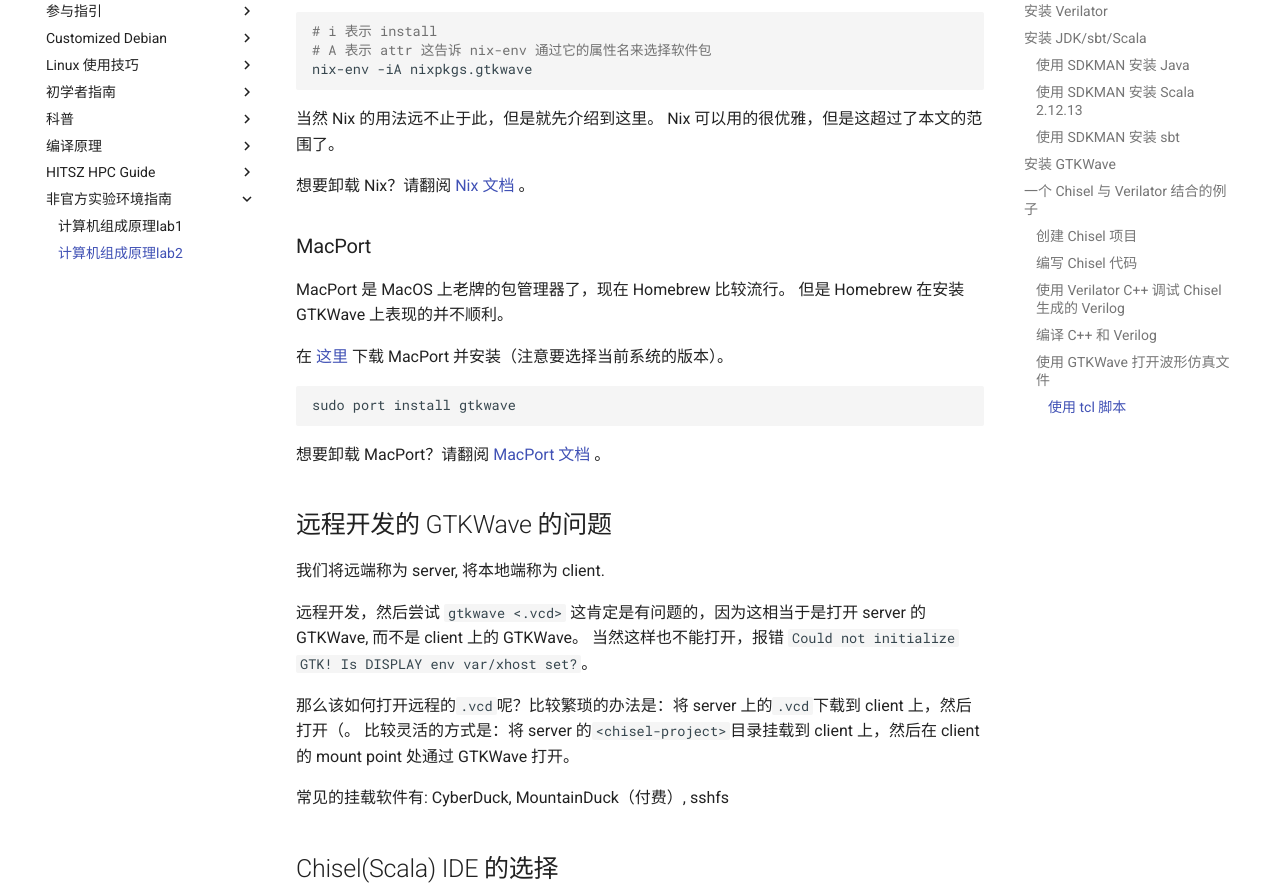
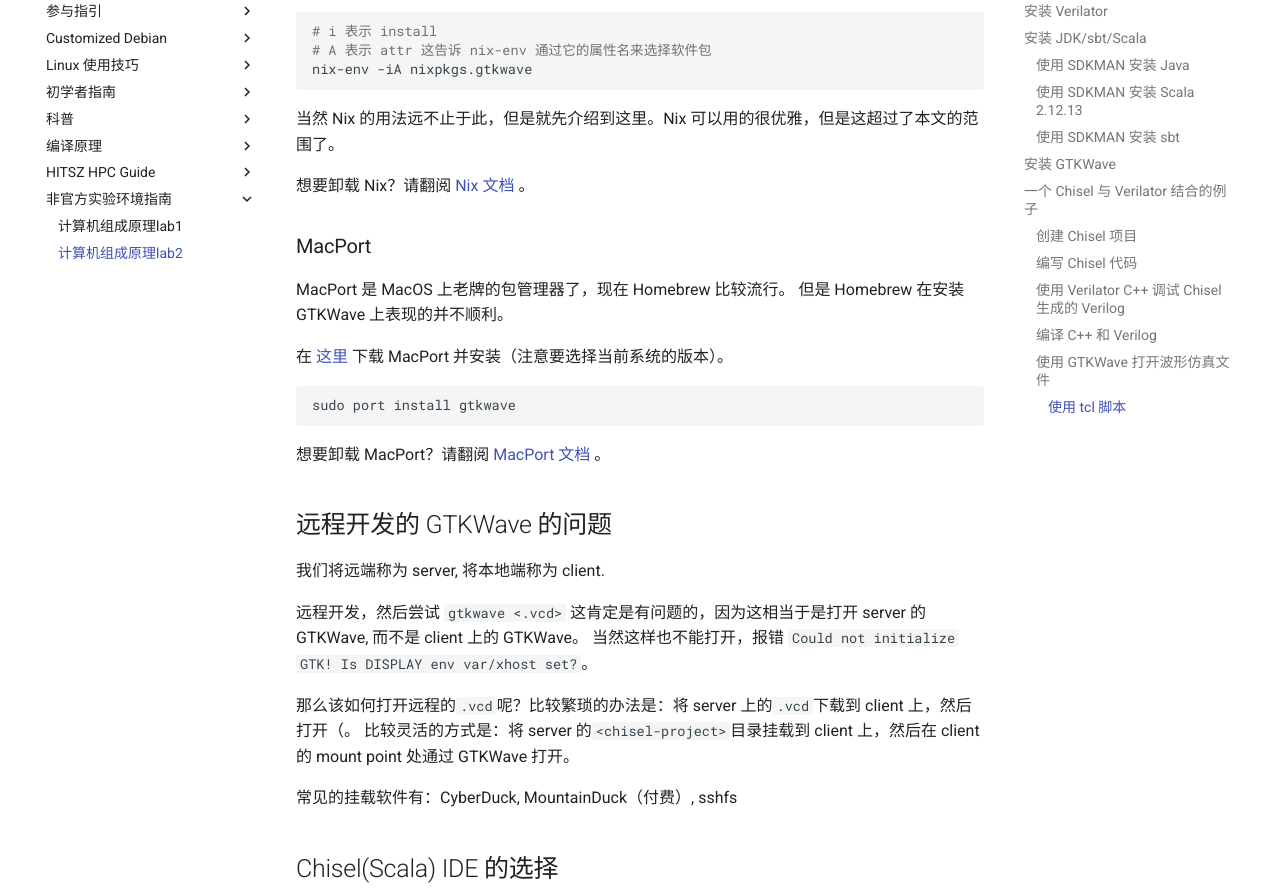
Before and after one commit to hitszosa/wiki, an MkDocs documentation site: the page built from docs/unofficial-lab-env/comp-organ-lab2.md, in a window 1280 px wide and 1400 px high, scrolled down 7881 px. Shown: the part 151-1047 px from the top of the window. Built offline with MkDocs 1.6.1 and Material for MkDocs 9.7.7, drawn with Linux system fonts in a browser that asks for light colours; comment, search, counter and statistics services are not loaded; some of the changed text lies outside the part shown.

Commit message:
autocorrect

````diff
--- a/docs/unofficial-lab-env/comp-organ-lab2.md
+++ b/docs/unofficial-lab-env/comp-organ-lab2.md
@@ -222,7 +222,7 @@ int gcd(uint16_t a, uint16_t b)
 }
 ```
 
-下面是仿真我们的硬件 module 。 这里的`#include "VGCD.h"`是 Verilator 将 Verilog 编译成 C++ class 时产生的。
+下面是仿真我们的硬件 module。这里的`#include "VGCD.h"`是 Verilator 将 Verilog 编译成 C++ class 时产生的。
 
 ```cpp
 #include "VGCD.h"
@@ -240,7 +240,7 @@ int main(int argc, char* argv[])
     auto dut = std::make_unique<VGCD>();
     VerilatedVcdC* vcd = new VerilatedVcdC();
     dut->trace(vcd, 99); // 设定跟踪级别
-    vcd->open("gcd.vcd"); // 打开VCD文件
+    vcd->open("gcd.vcd"); // 打开 VCD 文件
 
     // 重置设备
     dut->reset = 1;
@@ -277,7 +277,7 @@ int main(int argc, char* argv[])
     uint16_t top_z = dut->io_outputGCD;
 
     dut->final();
-    vcd->close(); // 关闭VCD文件
+    vcd->close(); // 关闭 VCD 文件
 
     if (uint16_t z = gcd(x, y); z == top_z) {
         std::cout << "success" << std::endl;
@@ -384,7 +384,7 @@ sh <(curl -L https://nixos.org/nix/install)
 nix-env -iA nixpkgs.gtkwave
 ```
 
-当然 Nix 的用法远不止于此，但是就先介绍到这里。 Nix 可以用的很优雅，但是这超过了本文的范围了。
+当然 Nix 的用法远不止于此，但是就先介绍到这里。Nix 可以用的很优雅，但是这超过了本文的范围了。
 
 想要卸载 Nix？请翻阅 [Nix 文档](https://nixos.org) 。
 
````
Also changed, not shown: other parts of docs/unofficial-lab-env/comp-organ-lab2.md (+1 -1 lines).
